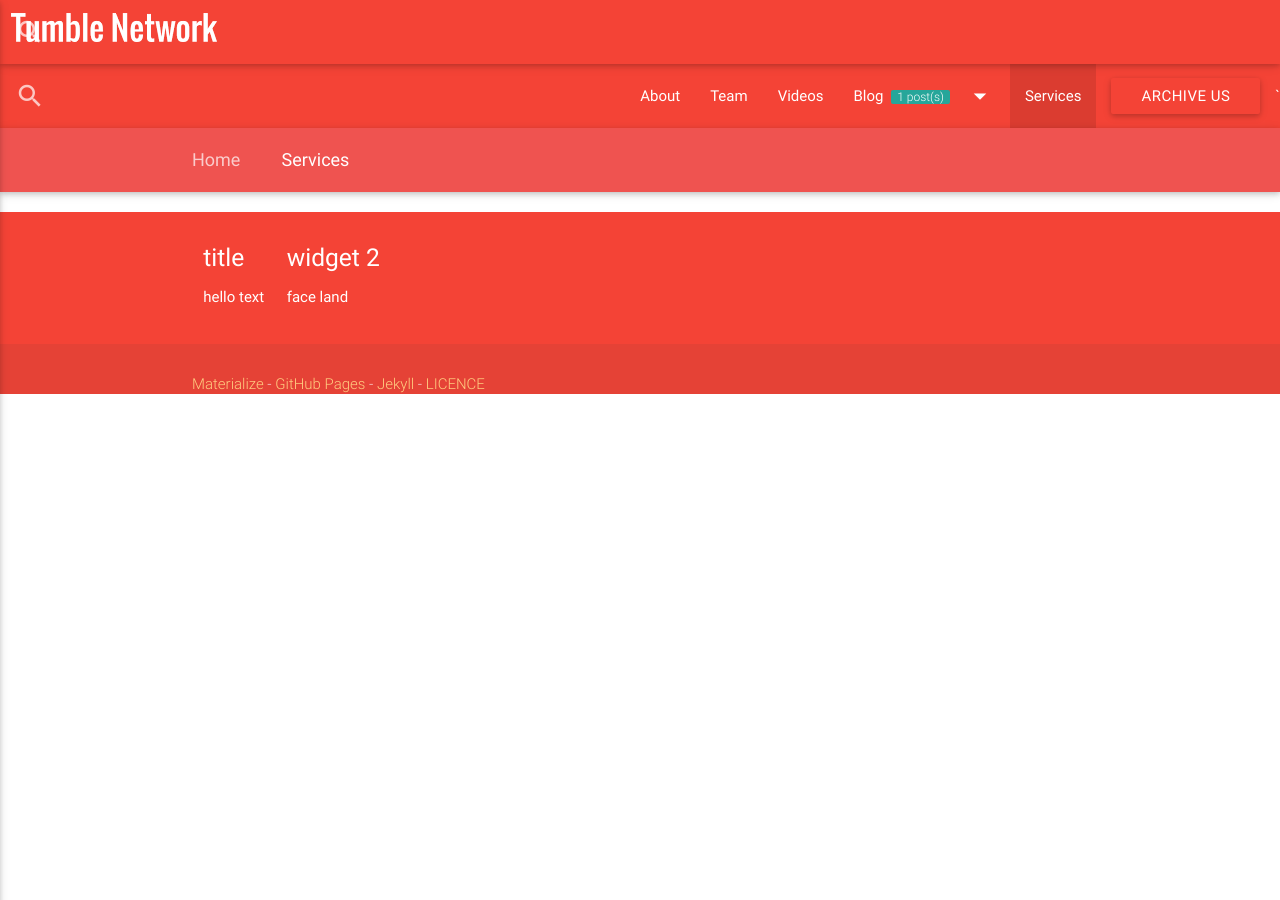
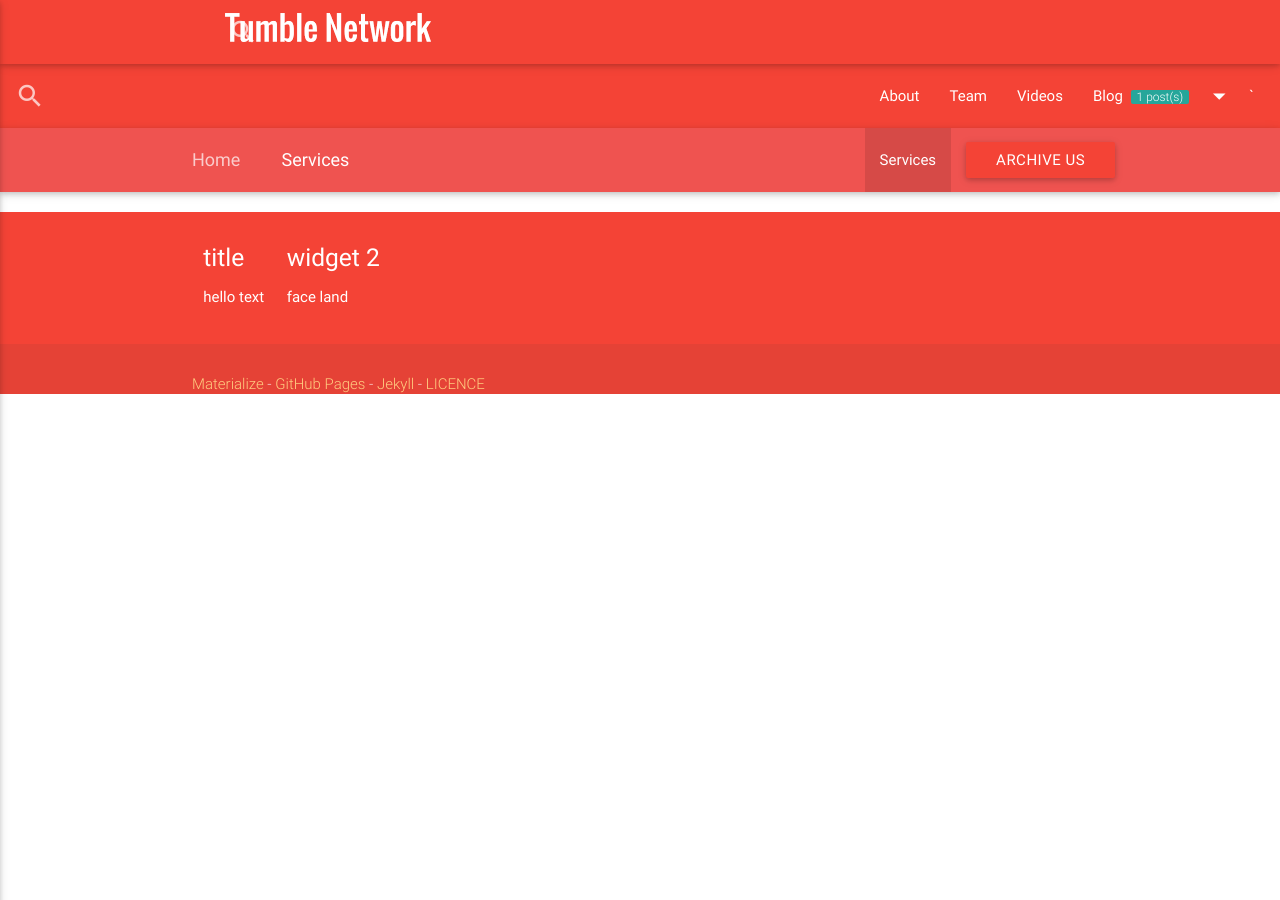
Before and after one commit to tumblenet/www.tumblenet.ga, a Jekyll site: the page built from services.html, in a window 1280 px wide. Built offline with Jekyll 4.4.1, drawn with Linux system fonts in a browser that asks for light colours; nearby versions of some CDN libraries; comment, search, counter and statistics services are not loaded.

Commit message:
Update default.html

```diff
--- a/_layouts/default.html
+++ b/_layouts/default.html
@@ -114,7 +114,7 @@ href="{{ item.href }}"
 
   <nav class="red" role="navigation">
     <div class="nav-wrapper row">
-       <ul class="left">
+       <ul class="left col m2 l2">
          <li><a href="#" data-activates="nav-mobile" class="button-collapse"><i class="material-icons">menu</i></a></li>
          <li><a href="#" data-activates="nav-mobile" class="button-collapse"><i class="material-icons">search</i></a></li>
        </ul>
@@ -139,7 +139,7 @@ href="{{ item.href }}"
            </div>
          </form>
 
-          <ul class="right hide-on-med-and-down">
+          <ul class="right hide-on-med-and-down col m4 l4">
            {% for item in site.data.nav %}
 
            <li {% if page.url contains item.href %}class="active"{% endif %}>
```
